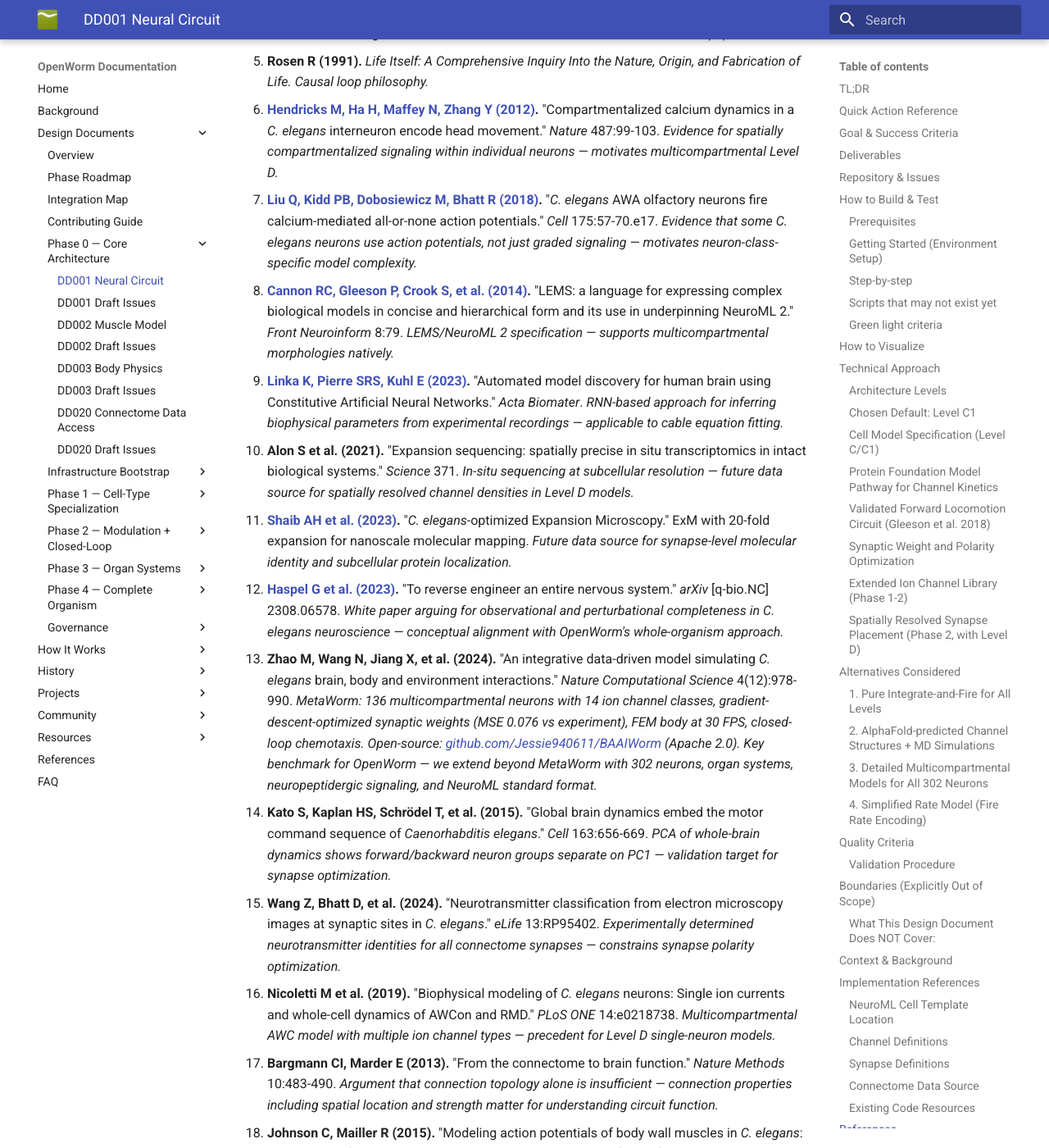
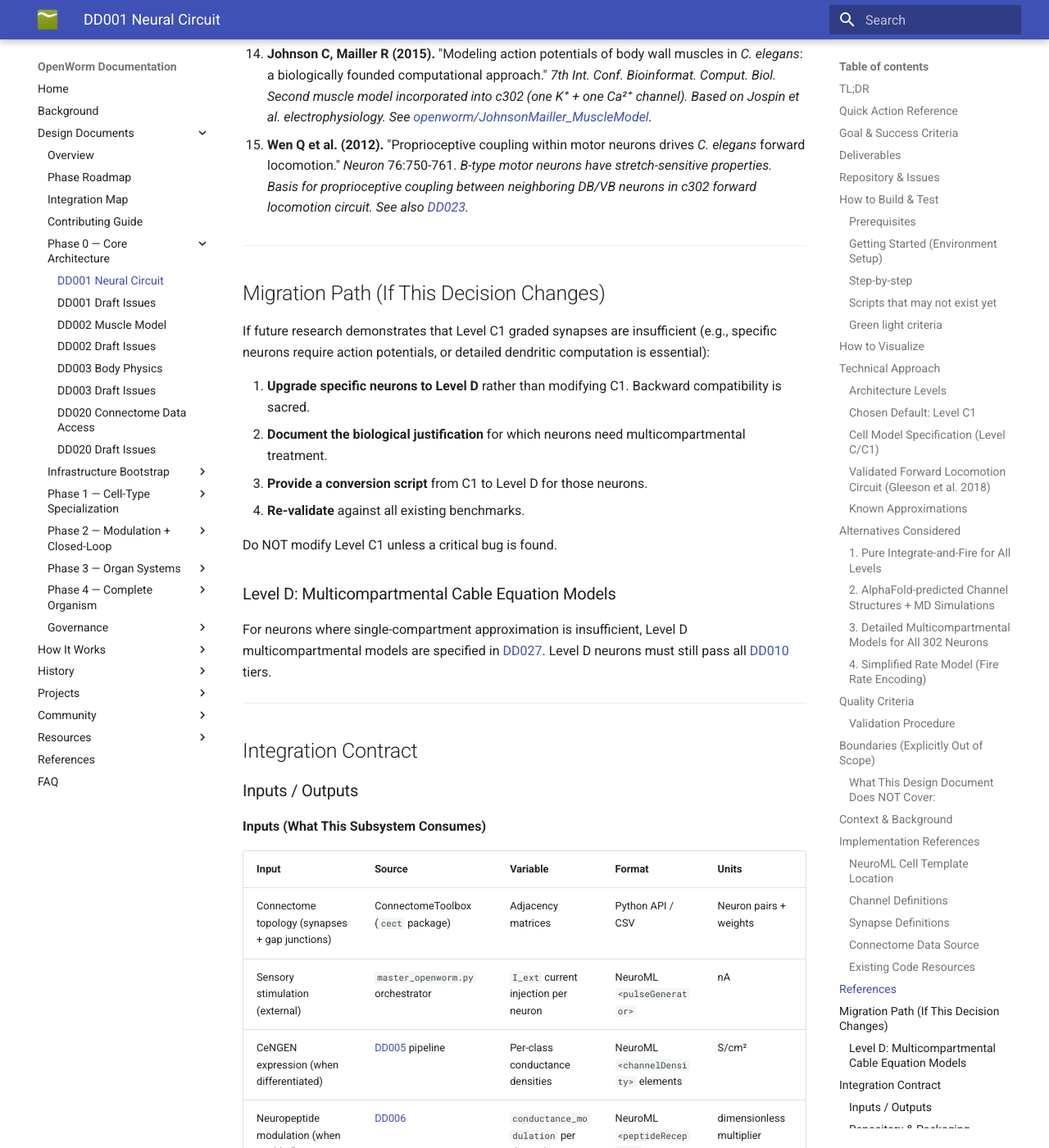
Before and after one commit to openworm/openworm_docs, an MkDocs documentation site: the page built from docs/design_documents/DD001_Neural_Circuit_Architecture.md, in a window 1280 px wide and 1400 px high, scrolled down 14248 px. Shown: the whole window at 82% size. Built offline with MkDocs 1.6.1 and Material for MkDocs 9.7.7, drawn with Linux system fonts in a browser that asks for light colours; some of the changed text lies outside the part shown.

Commit message:
Clean forward-looking content from DD001; move details to Phase Roadmap
DD001 should describe what exists now and note known approximations,
not how the nervous system model will evolve. Replaced three evolution
subsections (synaptic optimization, ion channel expansion, spatial
synapses) with a concise "Known Approximations" section. Trimmed
forward-looking reference annotations and removed future-only refs.
Moved the digested technical details to Phase Roadmap where they
belong (Phase 1 ion channel expansion, Phase 2 DD027 staging,
Phase 3 synapse weight optimization).

Co-Authored-By: Claude Opus 4.6 <noreply@anthropic.com>

```diff
--- a/docs/design_documents/DD001_Neural_Circuit_Architecture.md
+++ b/docs/design_documents/DD001_Neural_Circuit_Architecture.md
@@ -217,11 +217,7 @@ C * dV/dt = I_leak + I_Kslow + I_Kfast + I_Ca + I_syn + I_gap + I_ext
 
 **Ion channels (derived from [Boyle & Cohen 2008](https://doi.org/10.1016/j.biosystems.2008.05.025) muscle model):**
 
-> **Note:** Neuron channel kinetics are currently borrowed from the Boyle & Cohen 2008 *muscle* model because direct neuronal electrophysiology data was scarce at the time of initial implementation. This is a known approximation. A second muscle model (Johnson & Mailler 2015) with one K⁺ and one Ca²⁺ channel has also been incorporated into c302. Both are based on Jospin et al.'s characterization of K⁺ and Ca²⁺ currents in body wall muscle. [DD005](DD005_Cell_Type_Differentiation_Strategy.md) (Cell-Type Specialization) will replace these generic parameters with neuron-class-specific conductances derived from CeNGEN expression data and the ChannelWorm ion channel database.
-
-### Protein Foundation Model Pathway for Channel Kinetics
-
-The ~4 generic channels above are a starting point. [DD005](DD005_Cell_Type_Differentiation_Strategy.md) replaces them with cell-type-specific conductances from CeNGEN transcriptomics. A complementary approach uses protein foundation models to predict channel kinetics directly from sequence — see [DD025](DD025_Protein_Foundation_Model_Pipeline.md) (Protein Foundation Model Pipeline for Ion Channel Kinetics) for the full pipeline specification and the [Phase Roadmap](DD_PHASE_ROADMAP.md) for timeline.
+> **Note:** Neuron channel kinetics are currently borrowed from the Boyle & Cohen 2008 *muscle* model because direct neuronal electrophysiology data was scarce at the time of initial implementation. This is a known approximation. A second muscle model (Johnson & Mailler 2015) with one K⁺ and one Ca²⁺ channel has also been incorporated into c302. Both are based on Jospin et al.'s characterization of K⁺ and Ca²⁺ currents in body wall muscle. See [DD005](DD005_Cell_Type_Differentiation_Strategy.md) for the cell-type specialization strategy that addresses this.
 
 | Channel | Type | Neuron g_max | E_rev | Gating | Kinetics |
 |---------|------|-------------|-------|--------|----------|
@@ -285,21 +281,13 @@ The c302 paper demonstrated a working forward locomotion circuit (Figure 3) that
 
 This circuit produced alternating dorsoventral muscle activation waves propagating from head to tail — the pattern required for forward crawling. The result validates the c302 Level C1 framework as capable of producing locomotion-relevant network dynamics.
 
-### Synaptic Weight and Polarity Optimization
+### Known Approximations
 
-The uniform `g_syn = 0.09 nS` used above is a baseline placeholder for the undifferentiated model. Per-synapse conductance optimization using gradient descent against whole-brain functional connectivity (Zhao et al. 2024) is specified in [DD017](DD017_Hybrid_Mechanistic_ML_Framework.md) (Hybrid Mechanistic-ML Framework, Component 1). OpenWorm extends their approach with neurotransmitter identity constraints (Wang et al. 2024) and full 302-neuron optimization. See [DD017 Draft Issues](DD017_draft_issues.md) for implementation tasks.
+The current Level C1 model has three known approximations:
 
-**Configuration:** `neural.synapse_optimization: true/false` in `openworm.yml`. Phase 1-2 (requires [DD017](DD017_Hybrid_Mechanistic_ML_Framework.md) differentiable backend).
-
-### Extended Ion Channel Library (Phase 1-2)
-
-The current 4-channel model (leak, K_slow, K_fast, Ca_boyle) is derived from muscle electrophysiology (Boyle & Cohen 2008) and does not capture the diversity of neuronal ion channel kinetics. Expanding to 14+ neuron-class-specific channels is a Phase 1 deliverable driven by [DD005](DD005_Cell_Type_Differentiation_Strategy.md) (Cell-Type Specialization). Existing NeuroML2 channel models from Nicoletti et al. (2019) and NMODL files from BAAIWorm (Zhao et al. 2024) provide a head start — 31 channels already exist in validated NeuroML2 format. See [DD005 Draft Issues](DD005_draft_issues.md) for the channel survey, adoption, and validation tasks.
-
-**OpenWorm extends beyond Zhao et al.:** We assign channels to neuron classes via CeNGEN single-cell transcriptomics ([DD005](DD005_Cell_Type_Differentiation_Strategy.md)), not just by functional group membership. This is more biologically grounded — two neurons in the same functional group (e.g., interneurons) may express very different channel complements based on their transcriptomic profiles.
-
-### Spatially Resolved Synapse Placement (Phase 2, with Level D)
-
-Spatially resolved synapse placement along neurites is specified in [DD027](DD027_Multicompartmental_Neuron_Models.md) (Multicompartmental Neuron Models). Applies only when `neural.level: D` and `neural.spatial_synapses: true`.
+- **Uniform channel kinetics:** All 302 neurons share 4 channels borrowed from the muscle model (Boyle & Cohen 2008). See [DD005](DD005_Cell_Type_Differentiation_Strategy.md).
+- **Uniform synaptic weights:** All chemical synapses use `g_syn = 0.09 nS`. See [DD017](DD017_Hybrid_Mechanistic_ML_Framework.md).
+- **Single compartment:** All neurons are modeled as isopotential spheres. See [DD027](DD027_Multicompartmental_Neuron_Models.md).
 
 ---
 
@@ -454,40 +442,28 @@ Provides connectome data, CeNGEN gene expression, and [Randi 2023](https://doi.o
    *Causal loop philosophy.*
 
 6. **[Hendricks M, Ha H, Maffey N, Zhang Y (2012)](https://doi.org/10.1038/nature11081).** "Compartmentalized calcium dynamics in a *C. elegans* interneuron encode head movement." *Nature* 487:99-103.
-   *Evidence for spatially compartmentalized signaling within individual neurons — motivates multicompartmental Level D.*
+   *Evidence for spatially compartmentalized signaling within individual neurons.*
 
 7. **[Liu Q, Kidd PB, Dobosiewicz M, Bhatt R (2018)](https://doi.org/10.1016/j.cell.2018.08.018).** "*C. elegans* AWA olfactory neurons fire calcium-mediated all-or-none action potentials." *Cell* 175:57-70.e17.
-   *Evidence that some C. elegans neurons use action potentials, not just graded signaling — motivates neuron-class-specific model complexity.*
+   *Evidence that some C. elegans neurons use action potentials, not just graded signaling.*
 
 8. **[Cannon RC, Gleeson P, Crook S, et al. (2014)](https://doi.org/10.3389/fninf.2014.00079).** "LEMS: a language for expressing complex biological models in concise and hierarchical form and its use in underpinning NeuroML 2." *Front Neuroinform* 8:79.
-   *LEMS/NeuroML 2 specification — supports multicompartmental morphologies natively.*
+   *LEMS/NeuroML 2 specification.*
 
-9. **[Linka K, Pierre SRS, Kuhl E (2023)](https://doi.org/10.1016/j.actbio.2023.01.055).** "Automated model discovery for human brain using Constitutive Artificial Neural Networks." *Acta Biomater*.
-   *RNN-based approach for inferring biophysical parameters from experimental recordings — applicable to cable equation fitting.*
+9. **[Haspel G et al. (2023)](https://arxiv.org/abs/2308.06578).** "To reverse engineer an entire nervous system." *arXiv* [q-bio.NC] 2308.06578.
+   *White paper arguing for observational and perturbational completeness in C. elegans neuroscience.*
 
-10. **Alon S et al. (2021).** "Expansion sequencing: spatially precise in situ transcriptomics in intact biological systems." *Science* 371.
-    *In-situ sequencing at subcellular resolution — future data source for spatially resolved channel densities in Level D models.*
+10. **Zhao M, Wang N, Jiang X, et al. (2024).** "An integrative data-driven model simulating *C. elegans* brain, body and environment interactions." *Nature Computational Science* 4(12):978-990.
+    *MetaWorm: 136 multicompartmental neurons with 14 ion channel classes, gradient-descent-optimized synaptic weights, FEM body, closed-loop chemotaxis. Open-source: [github.com/Jessie940611/BAAIWorm](https://github.com/Jessie940611/BAAIWorm) (Apache 2.0). Key benchmark for comparison with OpenWorm.*
 
-11. **[Shaib AH et al. (2023)](https://doi.org/10.1038/s41587-024-02431-9).** "*C. elegans*-optimized Expansion Microscopy." ExM with 20-fold expansion for nanoscale molecular mapping.
-    *Future data source for synapse-level molecular identity and subcellular protein localization.*
+11. **Kato S, Kaplan HS, Schrödel T, et al. (2015).** "Global brain dynamics embed the motor command sequence of *Caenorhabditis elegans*." *Cell* 163:656-669.
+    *PCA of whole-brain dynamics shows forward/backward neuron groups separate on PC1.*
 
-12. **[Haspel G et al. (2023)](https://arxiv.org/abs/2308.06578).** "To reverse engineer an entire nervous system." *arXiv* [q-bio.NC] 2308.06578.
-    *White paper arguing for observational and perturbational completeness in C. elegans neuroscience — conceptual alignment with OpenWorm's whole-organism approach.*
+12. **Wang Z, Bhatt D, et al. (2024).** "Neurotransmitter classification from electron microscopy images at synaptic sites in *C. elegans*." *eLife* 13:RP95402.
+    *Experimentally determined neurotransmitter identities for all connectome synapses.*
 
-13. **Zhao M, Wang N, Jiang X, et al. (2024).** "An integrative data-driven model simulating *C. elegans* brain, body and environment interactions." *Nature Computational Science* 4(12):978-990.
-    *MetaWorm: 136 multicompartmental neurons with 14 ion channel classes, gradient-descent-optimized synaptic weights (MSE 0.076 vs experiment), FEM body at 30 FPS, closed-loop chemotaxis. Open-source: [github.com/Jessie940611/BAAIWorm](https://github.com/Jessie940611/BAAIWorm) (Apache 2.0). Key benchmark for OpenWorm — we extend beyond MetaWorm with 302 neurons, organ systems, neuropeptidergic signaling, and NeuroML standard format.*
-
-14. **Kato S, Kaplan HS, Schrödel T, et al. (2015).** "Global brain dynamics embed the motor command sequence of *Caenorhabditis elegans*." *Cell* 163:656-669.
-    *PCA of whole-brain dynamics shows forward/backward neuron groups separate on PC1 — validation target for synapse optimization.*
-
-15. **Wang Z, Bhatt D, et al. (2024).** "Neurotransmitter classification from electron microscopy images at synaptic sites in *C. elegans*." *eLife* 13:RP95402.
-    *Experimentally determined neurotransmitter identities for all connectome synapses — constrains synapse polarity optimization.*
-
-16. **Nicoletti M et al. (2019).** "Biophysical modeling of *C. elegans* neurons: Single ion currents and whole-cell dynamics of AWCon and RMD." *PLoS ONE* 14:e0218738.
-    *Multicompartmental AWC model with multiple ion channel types — precedent for Level D single-neuron models.*
-
-17. **Bargmann CI, Marder E (2013).** "From the connectome to brain function." *Nature Methods* 10:483-490.
-    *Argument that connection topology alone is insufficient — connection properties including spatial location and strength matter for understanding circuit function.*
+13. **Bargmann CI, Marder E (2013).** "From the connectome to brain function." *Nature Methods* 10:483-490.
+    *Argument that connection topology alone is insufficient — connection properties matter for understanding circuit function.*
 
 18. **Johnson C, Mailler R (2015).** "Modeling action potentials of body wall muscles in *C. elegans*: a biologically founded computational approach." *7th Int. Conf. Bioinformat. Comput. Biol.*
     *Second muscle model incorporated into c302 (one K⁺ + one Ca²⁺ channel). Based on Jospin et al. electrophysiology. See [openworm/JohnsonMailler_MuscleModel](https://github.com/openworm/JohnsonMailler_MuscleModel).*
@@ -510,9 +486,7 @@ Do NOT modify Level C1 unless a critical bug is found.
 
 ### Level D: Multicompartmental Cable Equation Models
 
-Multicompartmental neuron models for neurons where single-compartment approximation is insufficient (e.g., RIA compartmentalized calcium, AWA action potentials) are specified in [DD027](DD027_Multicompartmental_Neuron_Models.md) (Multicompartmental Neuron Models). Stage 1 (Phase 2): 5 representative neurons (AWC, AIY, AVA, RIM, VD5). Stage 2 (Phase 4-5): all 302 neurons. See [DD027 Draft Issues](DD027_draft_issues.md) for implementation tasks.
-
-**Validation:** Level D neurons must still pass all [DD010](DD010_Validation_Framework.md) tiers.
+For neurons where single-compartment approximation is insufficient, Level D multicompartmental models are specified in [DD027](DD027_Multicompartmental_Neuron_Models.md). Level D neurons must still pass all [DD010](DD010_Validation_Framework.md) tiers.
 
 ---
 
```
Also changed, not shown: docs/design_documents/DD_PHASE_ROADMAP.md (+3 -2 lines).
